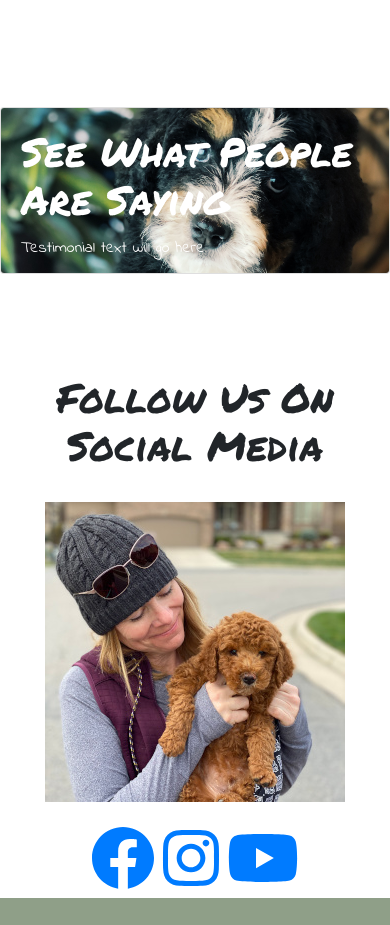
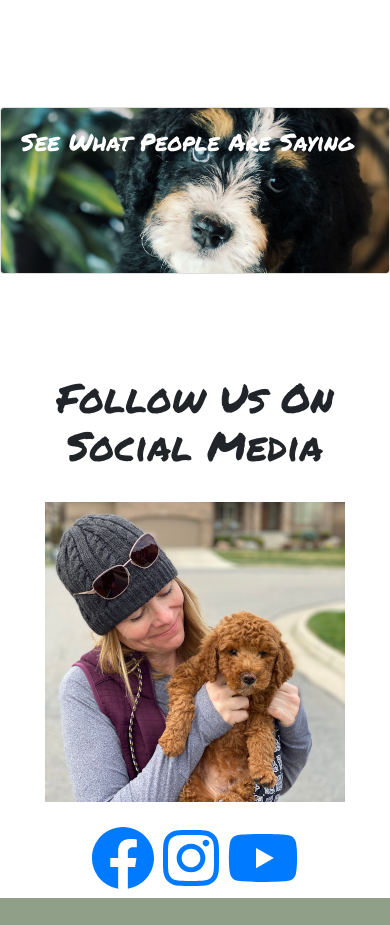
Before and after one commit to benklinton/Soffe-Doodles, a React (Create React App) app: page / in a window 390 px wide. Shown: the part 4520-5445 px from the top of the page. Built offline with nearby package versions, Linux system fonts and the light colour scheme.

Commit message:
added mobile responiveness to testimonial section

```diff
--- a/src/components/testimonial/index.js
+++ b/src/components/testimonial/index.js
@@ -6,13 +6,13 @@ import Puppy from './images/Puppy.jpg';
 function Testimonial () {
     return (
         <Card className=" text-black custom-style">
-        <Card.Img src={Puppy} alt="image of puppy" style={{height: "0%"}}/>
+        <Card.Img src={Puppy} alt="image of puppy"/>
         <Card.ImgOverlay>
           <Card.Title className="font-1 custom-color font-size">See What People Are Saying</Card.Title>
-          <Card.Text className='font-2 custom-color'>
+          {/* <Card.Text className='font-2 custom-color'>
             Testimonial text will go here
           </Card.Text>
-          <Card.Text className='font-2 custom-color'>-John Doe</Card.Text>
+          <Card.Text className='font-2 custom-color'>-John Doe</Card.Text> */}
         </Card.ImgOverlay>
       </Card>
     )
--- a/src/components/testimonial/style.css
+++ b/src/components/testimonial/style.css
@@ -11,3 +11,9 @@
 .font-size {
     font-size: 2.5rem;
 }
+
+@media screen and (max-width: 600px) {
+    .font-size {
+        font-size: 1.5rem
+    }
+}
```
